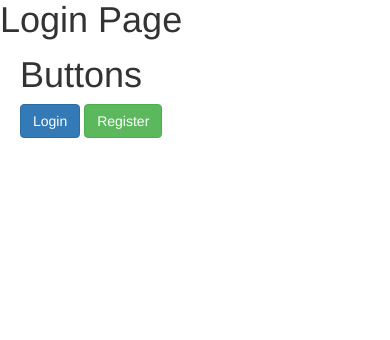
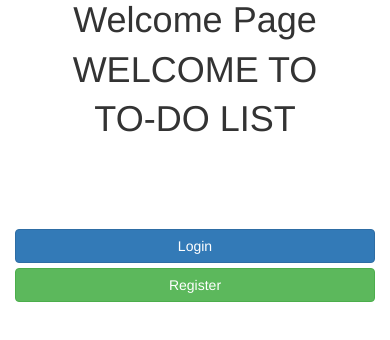
Before and after one commit to ninumaria/tomato, a website: page www/index.html in a window 390 px wide. Drawn offline with Linux system fonts and the light colour scheme; some packages are replaced by stand-ins of ours; files that its build step writes are made by us from their sources.

Commit message:
modified index.html

```diff
--- a/www/index.html
+++ b/www/index.html
@@ -11,7 +11,12 @@
     <!-- IF using Sass (run gulp sass first), then uncomment below and remove the CSS includes above
     <link href="css/ionic.app.css" rel="stylesheet">
     -->
+    <style>
+        h1,a{
+           text-align: center;
+        }
 
+    </style>
     <!-- ionic/angularjs js -->
     <script src="lib/ionic/js/ionic.bundle.js"></script>
 
@@ -35,18 +40,22 @@
 
     <ion-pane>
       <ion-header-bar class="bar-stable">
-        <h1 class="title">Login Page</h1>
+        <h1 class="title">Welcome Page</h1>
       </ion-header-bar>
       <ion-content>
-          <div class="container">
-              <div class="row">
-                  <section class="col-xs-6">
-                      <h1>Buttons</h1>
-                      <a class="btn btn-primary" href="#" role="button" onclick="loginValue()">Login</a>
-                      <a class="btn btn-success" href="#" role="button" onclick="registerValue()">Register</a>
-                  </section>
-              </div>
-          </div>
+          <div class="container-fluid">
+
+                      <h1>WELCOME TO</h1>
+                      <h1>TO-DO LIST</h1>
+                      <br/>
+                      <br/>
+                      <br/>
+                      <br/>
+                      <a class="btn btn-primary btn-block" href="#" role="button" onclick="loginValue()">Login</a>
+
+                      <a class="btn btn-success btn-block" href="#" role="button" onclick="registerValue()">Register</a>
+         </div>
+
       </ion-content>
     </ion-pane>
   </body>
```
